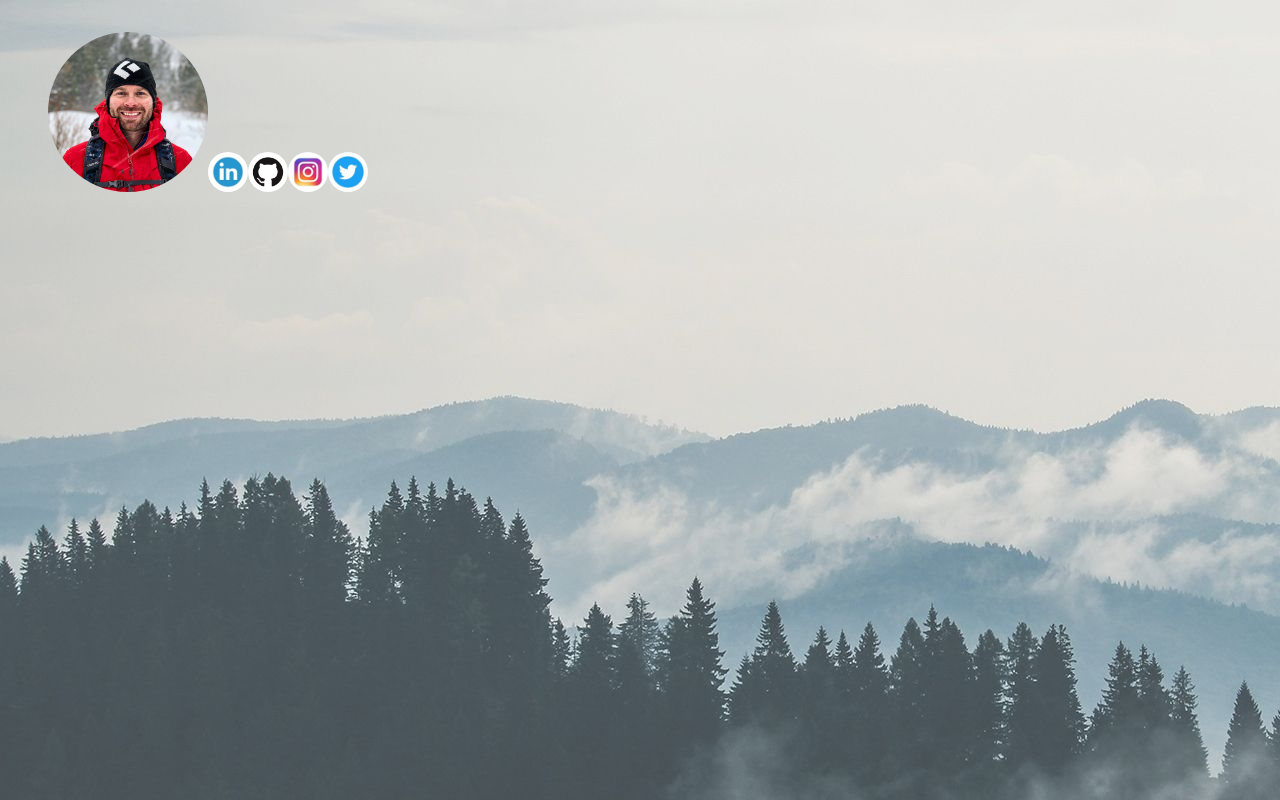
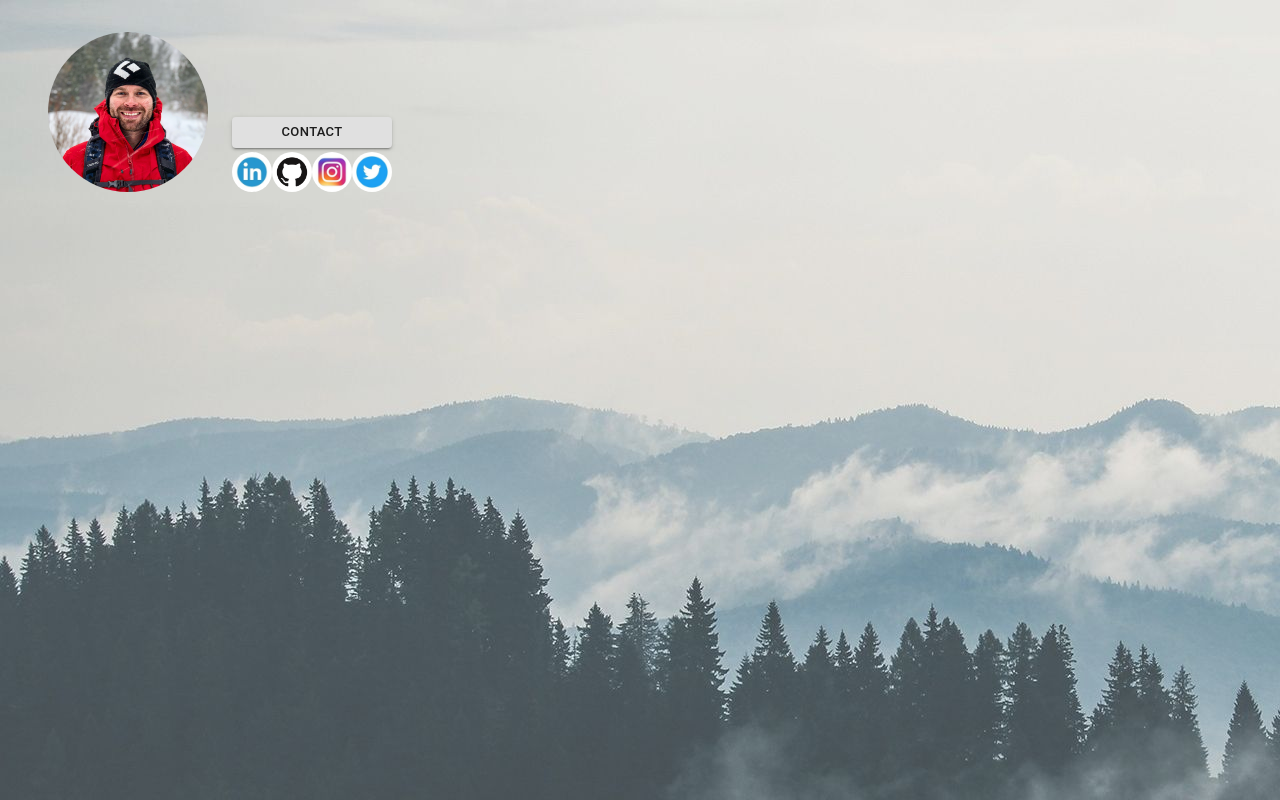
Before and after one commit to gjeffgolden/personal-website, a React (Create React App) app: page / in a window 1280 px wide. Shown: the top 800 px of the page. Built offline with nearby package versions, Linux system fonts and the light colour scheme.

Commit message:
Contact Button.

```diff
--- a/src/App.js
+++ b/src/App.js
@@ -1,7 +1,9 @@
 import './App.css';
+import React from 'react'
 import Header from './Header';
 
 function App() {
+
   return (
     <div className="App">
       <Header />
--- a/src/Header.js
+++ b/src/Header.js
@@ -1,5 +1,5 @@
 import React from 'react'
-import { Container, Avatar, Link } from '@material-ui/core'
+import { Container, Avatar, Link, Button } from '@material-ui/core'
 import Background from './assets/personal-site-hero.jpg';
 import Headshot from './assets/golden-headshot.JPG'
 import LinkedIn from './assets/icons/linkedin-icon.jpg'
@@ -12,6 +12,9 @@ export default function Header() {
         <Container maxWidth="xl" style={{height: '62.5rem', backgroundImage: `url(${Background})`}}>
             <Container maxWidth="m" style={{paddingTop: '2rem', display: 'flex', flexFlow: 'row', alignItems: 'flex-end'}}>
                 <Avatar alt="Jeff Golden" src={Headshot} style={{height: '10rem', width: '10rem'}} />
+                <Container maxWidth="sm" style={{display: 'flex', flexFlow: 'column', margin: '0'}}>
+                    <Button fullWidth={false} size='small' variant='contained' style={{width: '10rem', marginBottom: '0.25rem'}}>Contact</Button>
+                    <Container maxWidth="sm" disableGutters={true} style={{display: 'flex', flexFlow: 'row'}}>
                         <Link href="https://www.linkedin.com/in/gjeffgolden/" target="_blank">
                             <Avatar alt="LinkedIn Icon" src={LinkedIn}/>
                         </Link>
@@ -26,5 +29,7 @@ export default function Header() {
                         </Link>
                     </Container>
                 </Container>
+            </Container>
+        </Container>
     )
 }
```
Also changed, not shown: src/assets/icons/waving-hand.png (deleted). Lines whose indentation alone changed are shown as unchanged.
